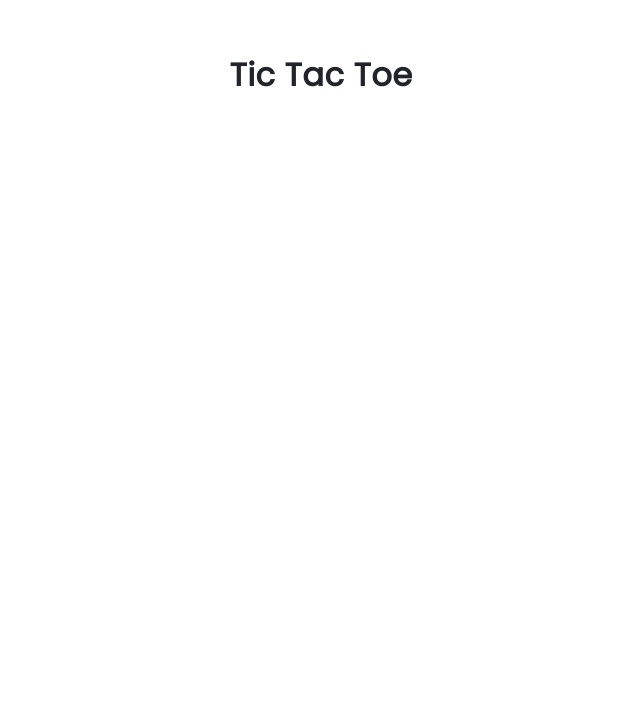
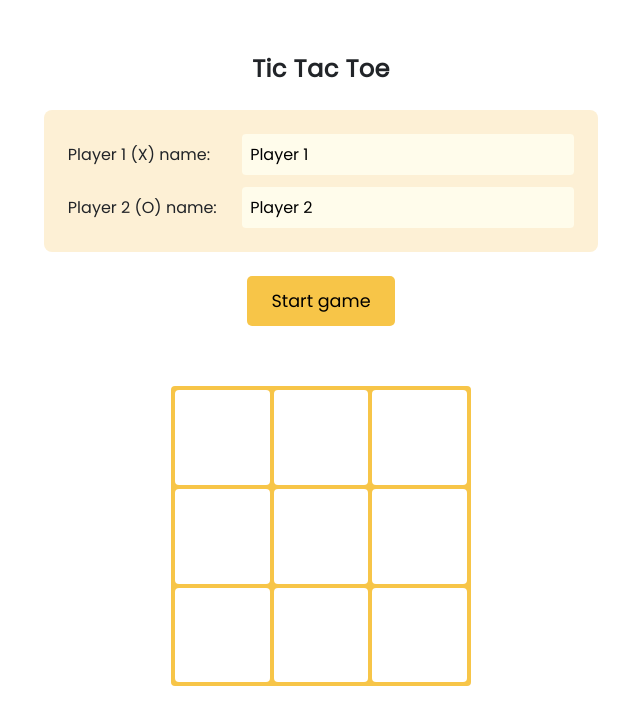
Before and after one commit to erin-yl/tic-tac-toe, a plain HTML site: page index.html in a window 1280 px wide. Shown: the whole page, without its empty margins (319-959 px from the left). Drawn offline with Linux system fonts and the light colour scheme.

Commit message:
Add HTML elements and CSS properties

```diff
--- a/index.html
+++ b/index.html
@@ -11,7 +11,31 @@
 </head>
 <body>
   <h1>Tic Tac Toe</h1>
-  <div class="container"></div>
-  <script src="script.js"></script>
+  <div class="player-setup">
+    <div>
+      <label for="player1-name">Player 1 (X) name:</label>
+      <input type="text" id="player1-name" value="Player 1">
+    </div>
+    <div>
+      <label for="player2-name">Player 2 (O) name:</label>
+      <input type="text" id="player2-name" value="Player 2">
+    </div>
+</div>
+
+<button id="start-button">Start game</button>
+
+<div id="game-board">
+  <div class="cell" data-index="0"></div>
+  <div class="cell" data-index="1"></div>
+  <div class="cell" data-index="2"></div>
+  <div class="cell" data-index="3"></div>
+  <div class="cell" data-index="4"></div>
+  <div class="cell" data-index="5"></div>
+  <div class="cell" data-index="6"></div>
+  <div class="cell" data-index="7"></div>
+  <div class="cell" data-index="8"></div>
+</div>
+
+<script src="script.js"></script>
 </body>
 </html>
--- a/style.css
+++ b/style.css
@@ -15,11 +15,98 @@ body {
   margin: 4vw auto;
   width: 92vw;
   max-width: 1280px;
-  gap: 36px;
+  gap: 24px;
 }
 
 h1 {
   font-weight: 600;
-  font-size: 32px;
-  letter-spacing: .5px;
+  font-size: 1.5em;
+  letter-spacing: .4px;
 }
+
+.player-setup {
+  background-color: #fdf0d5;
+  padding: 12px 24px;
+  border-radius: 8px;
+}
+
+.player-setup div {
+  margin: 12px 0;
+}
+
+.player-setup label {
+  font-size: 1em;
+  margin-right: 10px;
+  min-width: 160px;
+  display: inline-block;
+}
+
+.player-setup input {
+  font-family: inherit;
+  font-size: 1em;
+  padding: 8px;
+  background-color: #fffceb;
+  border: none;
+  border-radius: 4px;
+}
+
+.player-setup input:focus{
+  border: 1px solid #edbb5c;
+  outline: none;
+}
+
+#game-board {
+  display: grid;
+  grid-template-columns: repeat(3, 1fr);
+  grid-template-rows: repeat(3, 1fr);
+  width: 300px;
+	height: 300px;
+  gap: 4px;
+  margin: 16px 0;
+  background-color: #f7c548;
+  padding: 4px;
+  border-radius: 4px;
+}
+
+.cell {
+  background-color: #ffffff;
+  border: none;
+  display: flex;
+  justify-content: center;
+  align-items: center;
+  font-size: 4em;
+  font-weight: 600;
+  cursor: pointer;
+  box-sizing: border-box;
+  border-radius: 4px;
+  transition: background-color 0.2s ease-in-out;
+}
+
+.cell:hover:not(.X):not(.O) {
+  background-color: #fffceb;
+}
+
+.cell.X, .cell.O {
+  color: #212428;
+}
+
+.winning-cell {
+  background-color: #ccd5ae !important;
+  color: white !important;
+}
+
+#start-button {
+  font-family: inherit;
+  padding: 12px 24px;
+  font-size: 1.1em;
+  cursor: pointer;
+  background-color: #f7c548;
+  border: none;
+  border-radius: 5px;
+  margin-bottom: 20px;
+  transition: background-color 0.2s ease-in-out;
+}
+
+#start-button:hover {
+  background-color: #edbb5c;
+}
```
